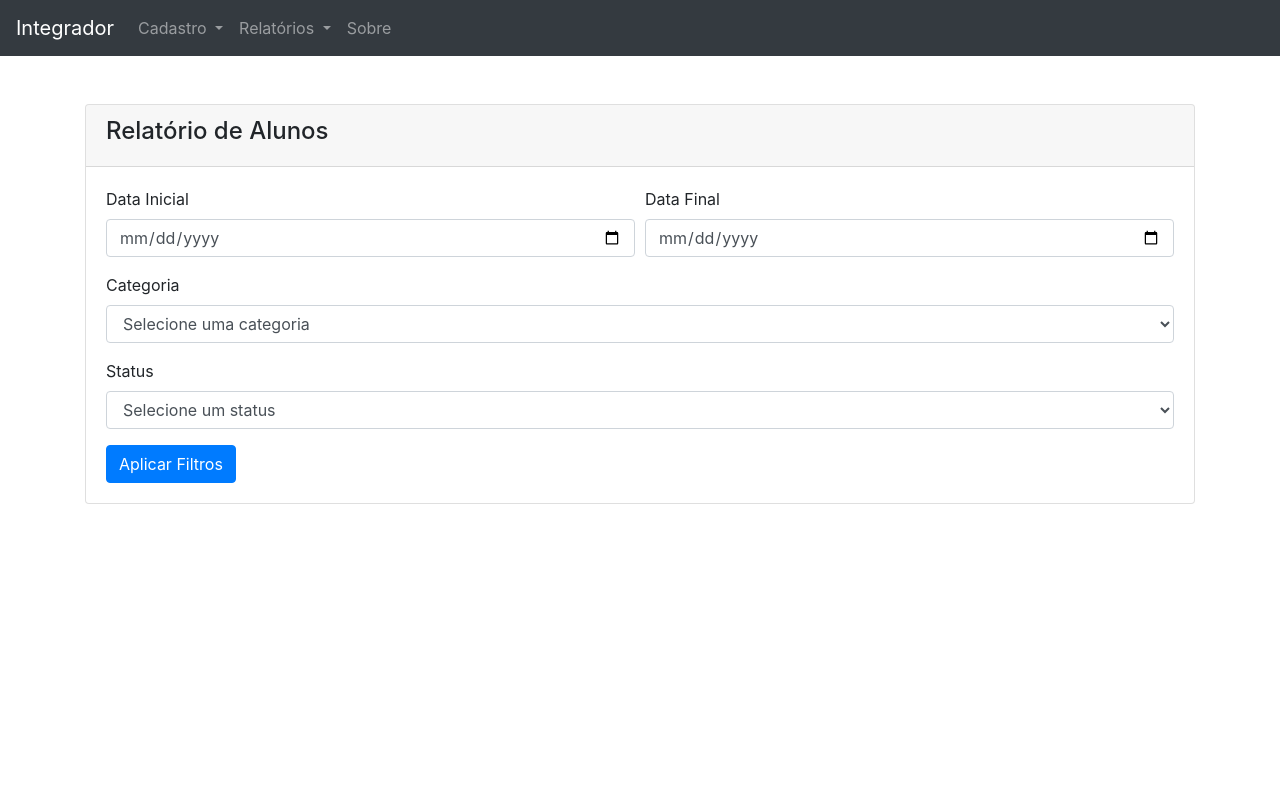
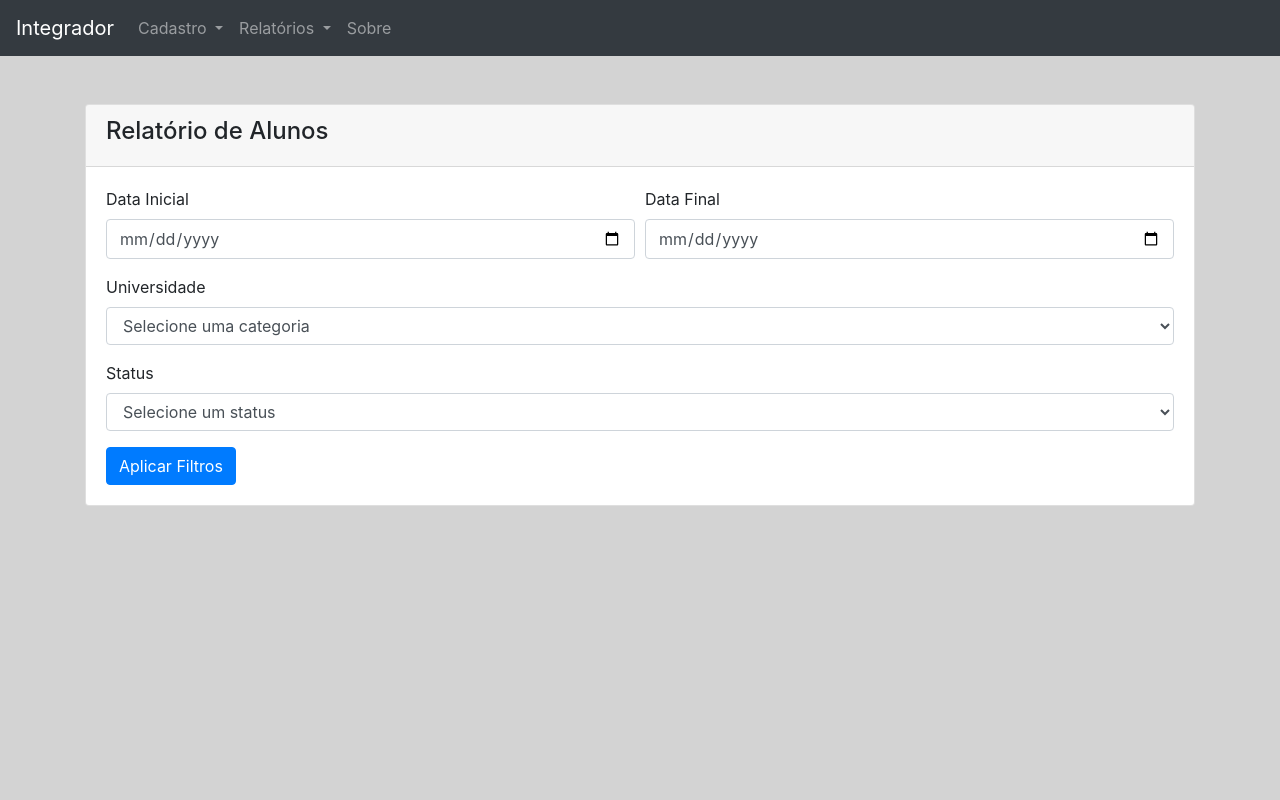
Before and after one commit to Angelo-Luiz/projeto-integrador, a PHP site: page /relatorioAlunos.php in a window 1280 px wide. Run offline with PHP 8.4, Linux system fonts and the light colour scheme; the visitor is signed in with stand-in values (Sample User, id 1); tables that the repository leaves empty or names only in its code hold one stand-in row (values such as "Sample post"); some libraries are stand-ins or nearby versions.

Commit message:
ajustado tela de relatorio

```diff
--- a/projeto/View/relatorioAlunos.php
+++ b/projeto/View/relatorioAlunos.php
@@ -1,8 +1,32 @@
 <!DOCTYPE html>
 <html>
 <head>
-    <title>Filtros de Relatório</title>
-    <link rel="stylesheet" href="https://maxcdn.bootstrapcdn.com/bootstrap/4.5.2/css/bootstrap.min.css">
+    <title>Relatório</title>
+    <?php
+    include_once '../DAO/UniversidadeDAO.php';
+    session_start();
+    if(!$_SESSION['id_usuario'] || $_SESSION['id_usuario'] == ''){
+        header('Location: login.php?erro=3');
+    }
+    $statusCadastro = '';
+    isset($_GET['cadastro']) ? $statusCadastro = $_GET['cadastro'] : $statusCadastro = null;
+
+
+    $uni = new UniversidadeDAO();
+    $facul = $uni->readUniversidade();
+    ?>
+
+    <link rel="stylesheet" href="https://maxcdn.bootstrapcdn.com/bootstrap/4.0.0/css/bootstrap.min.css">
+    <link rel="stylesheet" href="../styles/style.css">
+    <script src="https://code.jquery.com/jquery-3.2.1.slim.min.js"></script>
+    <script src="https://cdnjs.cloudflare.com/ajax/libs/popper.js/1.12.9/umd/popper.min.js"></script>
+    <script src="https://maxcdn.bootstrapcdn.com/bootstrap/4.0.0/js/bootstrap.min.js"></script>
+
+    <style>
+        body{
+            background-color: #D3D3D3;
+        }
+    </style>
 </head>
 <body>
 
@@ -28,12 +52,15 @@ include_once 'topo.php';
             </div>
         </div>
         <div class="form-group">
-            <label for="inputCategoria">Categoria</label>
+            <label for="inputCategoria">Universidade</label>
             <select class="form-control" id="inputCategoria">
                 <option value="">Selecione uma categoria</option>
-                <option value="categoria1">Categoria 1</option>
-                <option value="categoria2">Categoria 2</option>
-                <option value="categoria3">Categoria 3</option>
+                <?php
+                foreach ($facul as $row){
+                    echo "<option value'". $row['id'] . "'>". $row['nome'] . " - ". $row['sigla'] ."</option>";
+                }
+
+                ?>
             </select>
         </div>
         <div class="form-group">
```
